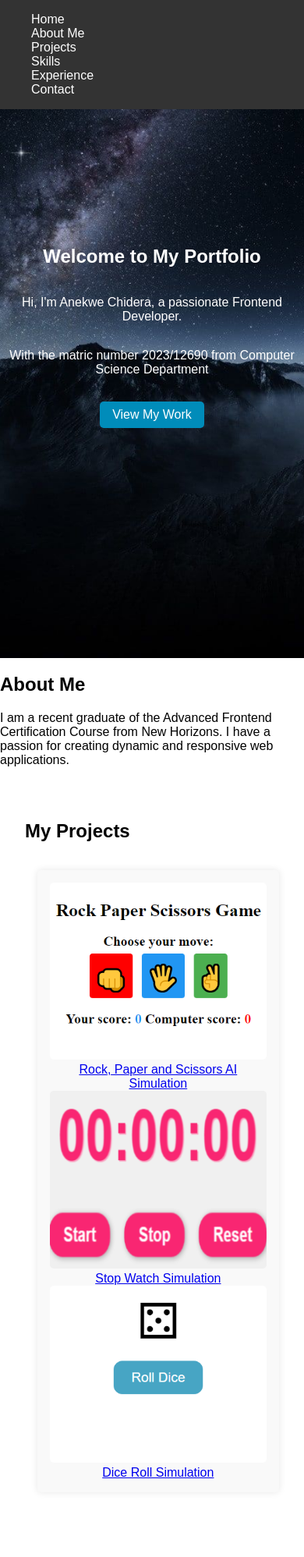
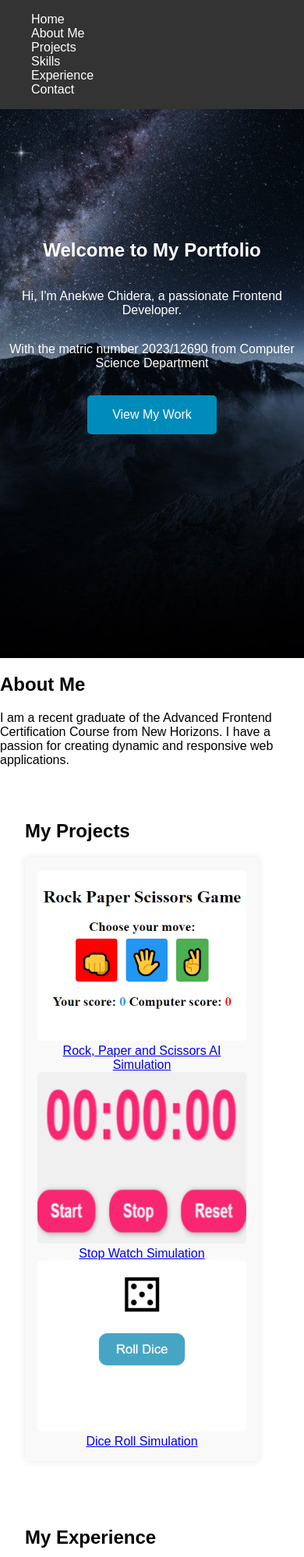
Before and after one commit to Chidera206/My-Portfolio, a plain HTML site: page index.html in a window 390 px wide. Shown: the top 1997 px of the page at 78% size. Drawn offline with Linux system fonts and the light colour scheme.

Commit message:
Update styles.css

```diff
--- a/css/styles.css
+++ b/css/styles.css
@@ -53,7 +53,6 @@ nav ul li a {
     align-items: center;
     color: white;
     text-align: center;
-    padding: 1em;
 }
 
 .cta-button {
@@ -90,7 +89,6 @@ nav ul li a {
     box-shadow: 0 0 10px rgba(0, 0, 0, 0.1);
     text-align: center;
     width: 300px;
-    margin: 1em;
 }
 
 .project-card img {
@@ -200,16 +198,6 @@ footer {
 }
 
 /* Responsive Design */
-@media (max-width: 1024px) {
-    .project-card {
-        width: 45%;
-    }
-
-    .skill {
-        width: 45%;
-    }
-}
-
 @media (max-width: 768px) {
     nav ul {
         flex-direction: column;
@@ -222,29 +210,4 @@ footer {
     .skills-container {
         flex-direction: column;
     }
-
-    .project-card,
-    .skill {
-        width: 80%;
-    }
 }
-
-@media (max-width: 480px) {
-    .hero-section {
-        padding: 0.5em;
-    }
-
-    .cta-button {
-        padding: 0.5em 1em;
-    }
-
-    .project-card,
-    .skill {
-        width: 95%;
-    }
-
-    #contact-form input,
-    #contact-form textarea {
-        width: 90%;
-    }
-}
```
